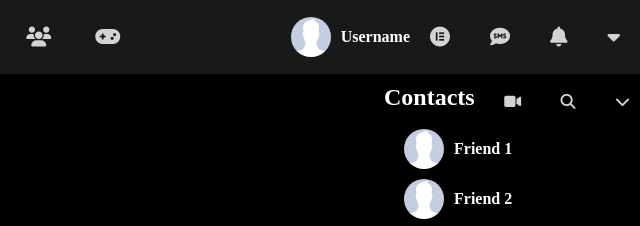
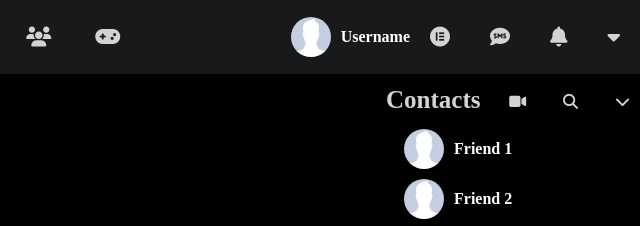
Before and after one commit to HassanSheikh25/fbPage, a plain HTML site: page index.html in a window 1280 px wide. Shown: the top 226 px of the page, 640-1280 px from the left. Drawn offline with Linux system fonts and the light colour scheme.

Commit message:
update in previous commit

```diff
--- a/index.html
+++ b/index.html
@@ -175,7 +175,7 @@
         <div class="content m-t-10" id="c2">
             <div id="contacts">
                 <div>
-                    <h2 style="color: white;">Contacts</h2>
+                    <h2 style="font-size: 25px; color: lightgray; margin: 2px;">Contacts</h2>
                 </div>
                 <div class="bg">
                     <a href="#"><i class="fas fa-video leftcontenticon"></i></a>
```
